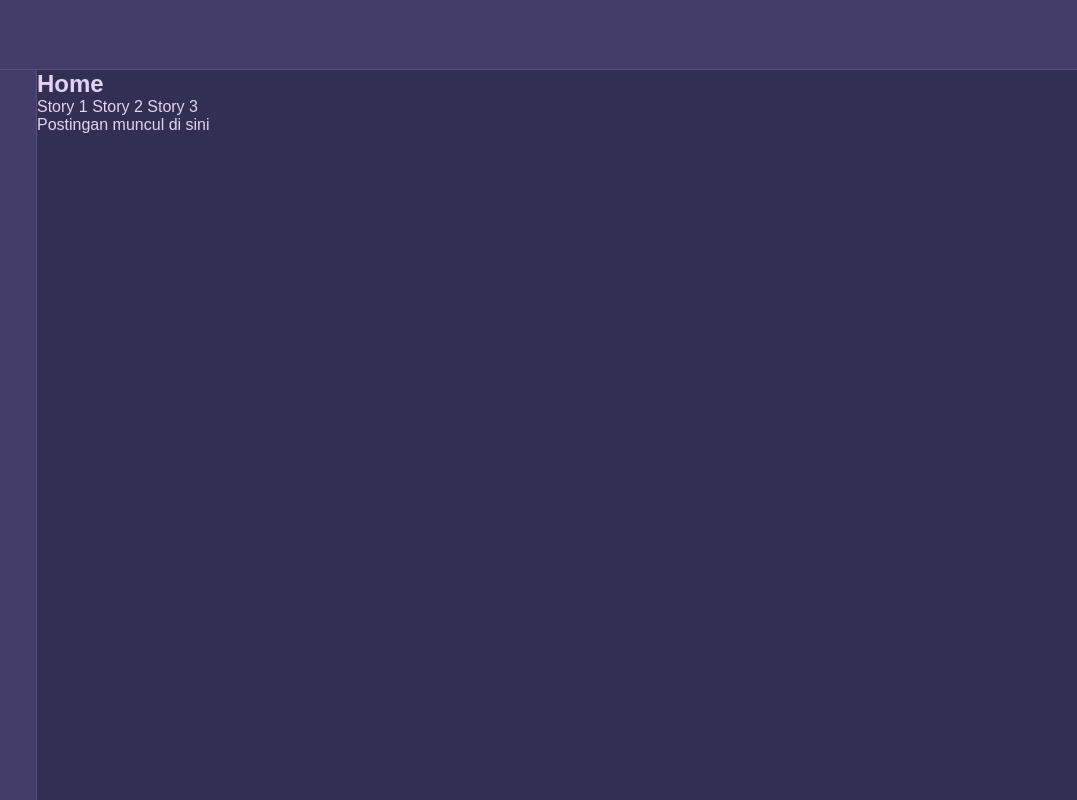
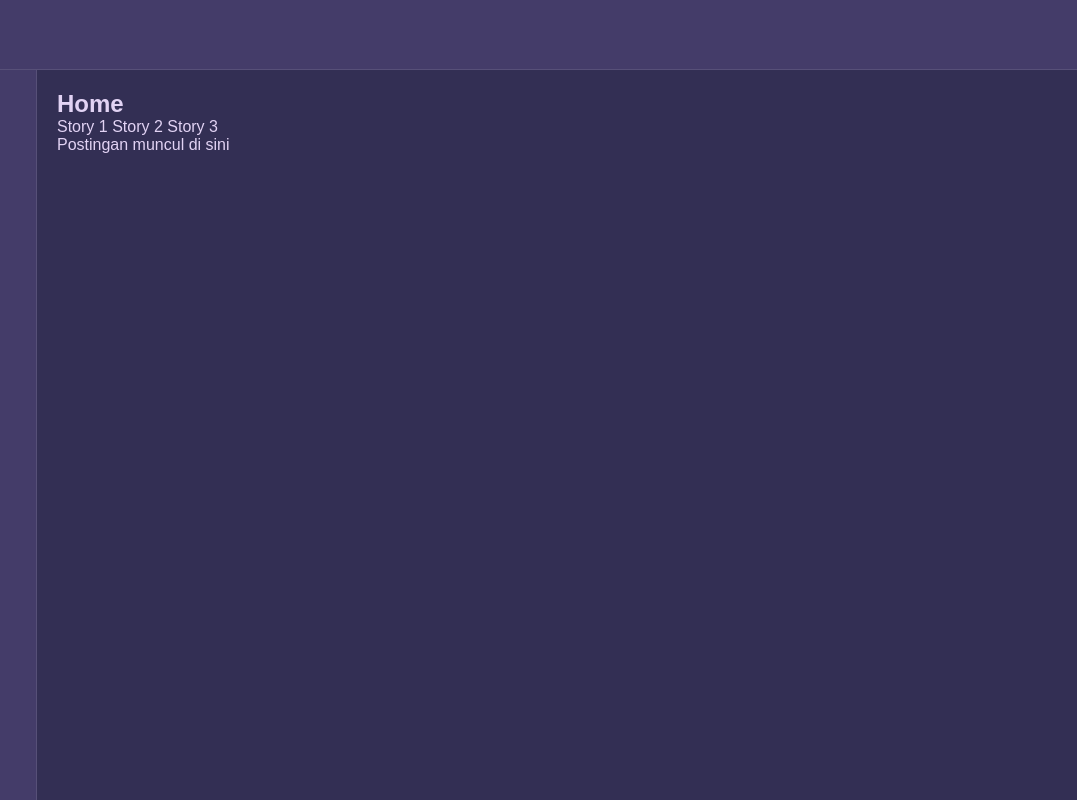
Before and after one commit to puu977/poo-poo, a plain HTML site: page index.html in a window 1280 px wide. Shown: the full height of the page, 203-1280 px from the left. Drawn offline with Linux system fonts and the light colour scheme.

Commit message:
Update layout CSS for app body and main content

```diff
--- a/assets/css/layout.css
+++ b/assets/css/layout.css
@@ -1,9 +1,10 @@
 .app-body{
-display:flex;
-height:calc(100vh - var(--topbar-height));
+  display:flex;
+  height:calc(100vh - 70px);
 }
 
-main{
-flex:1;
-overflow:auto;
+#main-content{
+  flex:1;
+  overflow:auto;
+  padding:20px;
 }
```
